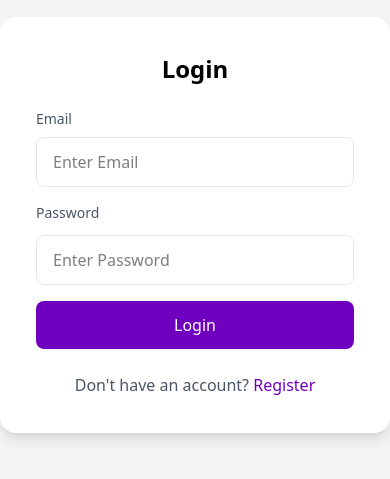
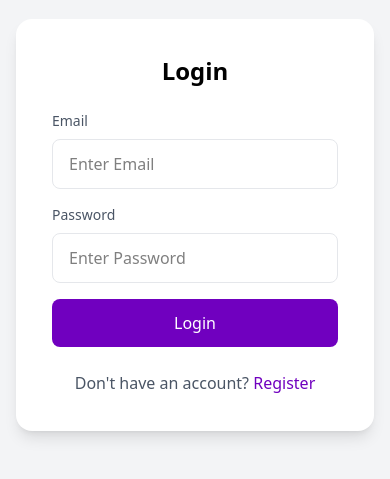
Before and after one commit to Renish437/blogify, a React (Vite) app in the folder frontend/: page /login in a window 390 px wide. Shown: the part 197-676 px from the top of the page. Built offline with nearby package versions, Linux system fonts and the light colour scheme; no server answers.

Commit message:
login-done

```diff
--- a/frontend/src/App.jsx
+++ b/frontend/src/App.jsx
@@ -10,6 +10,8 @@ import MyBlogs from "./components/account/MyBlogs";
 import ChangePasword from "./components/account/ChangePasword";
 import FavBlog from "./components/account/FavBlog";
 import { Toaster } from "react-hot-toast";
+import RequireAuth from "./components/common/RequireAuth";
+import GuestRoute from "./components/common/GuestRoute";
 // import { Toaster } from 'react-hot-toast';
 
 const App = () => {
@@ -17,11 +19,25 @@ const App = () => {
         <BrowserRouter>
             <Routes>
                 <Route path="/" element={<Home />} />
-                <Route path="/login" element={<Login />} />
-                <Route path="/register" element={<Register />} />
-                <Route path="/profile" element={<Profile />} />
+                <Route path="/login" element={
+                    <GuestRoute>
+                        <Login />
+                    </GuestRoute>
+                } />
+                <Route path="/register" element={
+                    <GuestRoute>
+                        <Register />
+                    </GuestRoute>
+                } />
+
                 <Route path="/blogs" element={<Blog />} />
                 <Route path="/detail" element={<Detail />} />
+
+                 <Route path="/profile" element={
+                    <RequireAuth>
+                        <Profile />
+                    </RequireAuth>
+                 } />
                 <Route path="/my-blogs" element={<MyBlogs />} />
                 <Route path="/change-password" element={<ChangePasword />} />
                 <Route path="/saved-blogs" element={<FavBlog />} />
--- a/frontend/src/components/common/Config.jsx
+++ b/frontend/src/components/common/Config.jsx
@@ -1,3 +1,7 @@
 export const apiUrl = import.meta.env.VITE_API_URL;
-const userInfo = localStorage.getItem("user-blog");
-export const token = userInfo ? JSON.parse(userInfo)?.token : null;
+
+
+export const token =()=>{
+   const userInfo= localStorage.getItem("blogifyUserToken");
+   return userInfo ? JSON.parse(userInfo).token :null;
+}
--- /dev/null
+++ b/frontend/src/components/common/GuestRoute.jsx
@@ -0,0 +1,13 @@
+import React, { useContext } from 'react'
+import { AuthContext } from '../context/Auth'
+import { Navigate } from 'react-router-dom';
+
+const GuestRoute = ({children}) => {
+    const {isLoggedIn} =useContext(AuthContext);
+    if(isLoggedIn()){
+        return <Navigate to={`/profile`}/>
+    }
+  return children;
+}
+
+export default GuestRoute
--- a/frontend/src/components/common/RequireAuth.jsx
+++ b/frontend/src/components/common/RequireAuth.jsx
@@ -6,7 +6,7 @@ const RequireAuth = ({ children }) => {
     const { user } = useContext(AuthContext);
 
     if (!user) {
-        return <Navigate to={`/account/login`} />;
+        return <Navigate to={`/login`} />;
     }
     return children;
 };
--- a/frontend/src/components/context/Auth.jsx
+++ b/frontend/src/components/context/Auth.jsx
@@ -1,22 +1,23 @@
 import { createContext, useState } from "react";
+import { token } from "../common/Config";
 
 export const AuthContext = createContext();
 
 export const AuthProvider = ({ children }) => {
-    const userInfo = localStorage.getItem("user-blog");
+    const userInfo = token();
     const [user, setUser] = useState(userInfo);
 
     const login = (user) => {
         setUser(user);
     };
-
+    const isLoggedIn = () => !!user;
     const logout = () => {
-        localStorage.removeItem("userInfo");
+        localStorage.removeItem("blogifyUserToken");
         setUser(null);
     };
 
     return (
-        <AuthContext.Provider value={{ user, logout, login }}>
+        <AuthContext.Provider value={{ user, logout, login,isLoggedIn }}>
             {children}
         </AuthContext.Provider>
     );
--- a/frontend/src/components/pages/Login.jsx
+++ b/frontend/src/components/pages/Login.jsx
@@ -1,47 +1,134 @@
-import React from "react";
-import { Link } from "react-router-dom";
+import React, { useContext, useState } from "react";
+import { Link, useNavigate } from "react-router-dom";
+import { useForm } from "react-hook-form";
+ // your axios instance
+// optional: spinner component
+import instance from "../common/axiosConfig";
+import Loader from "../common/Loader";
+import toast from "react-hot-toast";
+import { AuthContext } from "../context/Auth";
 
 const Login = () => {
+    const {login} =useContext(AuthContext);
+  const [loading, setLoading] = useState(false);
+
+  const navigate = useNavigate();
+
+  const {
+    register,
+    handleSubmit,
+    formState: { errors },
+  } = useForm();
+
+  const loginUser = async (formData) => {
+    setLoading(true);
+
+    try {
+      const {data,success,message} = await instance.post("/users/login", formData);
+
+
+      if(success){
+        const userInfo = {
+            token:data.accessToken
+        }
+        localStorage.setItem("blogifyUserToken",JSON.stringify(userInfo))
+        login(userInfo)
+        toast.success(message)
+            // Redirect to dashboard or home
+      navigate("/profile");
+      }
+
+      // Optionally store the token
+    //   localStorage.setItem("accessToken", data.accessToken);
+
+    console.log(data);
+
+
+    } catch (err) {
+      const message = err.response?.data?.message || "Something went wrong";
+      toast.error(message)
+
+
+    } finally {
+      setLoading(false);
+    }
+  };
+
   return (
-        <div className="flex min-h-screen items-center justify-center bg-gray-100">
+    <div className="flex min-h-screen items-center justify-center bg-gray-100 px-4">
       <div className="w-full max-w-xl bg-white rounded-2xl shadow-lg p-9">
         <h2 className="text-2xl font-bold text-center mb-6">Login</h2>
-                <form className="space-y-4">
+
+
+
+        <form onSubmit={handleSubmit(loginUser)} className="space-y-4">
+          {/* Email */}
           <div>
-                        <label
-                            className="block text-sm font-medium text-gray-600 mb-2"
-                            htmlFor=""
-                        >
+            <label className="block text-sm font-medium text-gray-600 mb-2">
               Email
             </label>
             <input
+              type="email"
+               {...register("email", {
+                required: "The email field is required",
+                pattern: {
+                  value: /^[A-Z0-9._%+-]+@[A-Z0-9.-]+\.[A-Z]{2,}$/i,
+                  message: "Invalid email address",
+                },
+              })}
               placeholder="Enter Email"
-                            type="text"
-                            className={`focus:outline-none w-full border focus:ring-2 focus:ring-primary-color border-gray-200 py-3 px-4 rounded-lg`}
+              className={`w-full border border-gray-200 py-3 px-4 rounded-lg focus:outline-none  ${
+                errors.email && "border-red-400"
+              }`}
             />
+            {errors.email && (
+              <p className="text-red-400 text-sm">{errors.email.message}</p>
+            )}
           </div>
+
+          {/* Password */}
           <div>
-                        <label
-                            className="block text-sm font-medium text-gray-600 mb-2"
-                            htmlFor=""
-                        >
+            <label className="block text-sm font-medium text-gray-600 mb-2">
               Password
             </label>
             <input
+              type="password"
+               {...register("password", {
+                required: "The password field is required",
+                minLength: {
+                  value: 5,
+                  message: "The password must be atleast 5 characters.",
+                },
+              })}
               placeholder="Enter Password"
-                            type="password"
-                            className={`focus:outline-none w-full border mt-1 focus:ring-2 focus:ring-primary-color  border-gray-200 py-3 px-4 rounded-lg`}
+              className={`w-full border border-gray-200 py-3 px-4 rounded-lg focus:outline-none  ${
+                errors.password && "border-red-400"
+              }`}
             />
+            {errors.password && (
+              <p className="text-red-400 text-sm">{errors.password.message}</p>
+            )}
           </div>
-                    <button className="focus:outline-none w-full text-white bg-primary-color py-3 px-4 rounded-lg hover:bg-secondary-color transition">
-                        Login
+
+          {/* Submit Button */}
+          <button
+            type="submit"
+            disabled={loading}
+            className="w-full py-3 px-4 bg-primary-color cursor-pointer text-white rounded-lg flex justify-center items-center  transition"
+          >
+            {loading && (
+             <Loader/>
+            )}
+            {loading ? "Logging in..." : "Login"}
           </button>
         </form>
+
+        {/* Footer */}
         <p className="text-center text-md text-gray-600 mt-6">
           Don't have an account?{" "}
           <Link
-                        to={`/register`}
-                        className="text-md text-primary-color hover:underline font-medium"
+            to="/register"
+            className="text-primary-color hover:underline cursor-pointer font-medium"
           >
             Register
           </Link>
--- a/frontend/src/components/pages/Register.jsx
+++ b/frontend/src/components/pages/Register.jsx
@@ -153,7 +153,7 @@ const Register = () => {
          <button
             type="submit"
             disabled={loading} // disable button while loading
-            className="w-full py-3 px-4 bg-primary-color text-white font-semibold rounded-lg shadow-md transition hover:bg-secondary-color active:bg-primary-color flex items-center justify-center"
+            className="w-full py-3 px-4 cursor-pointer bg-primary-color text-white font-semibold rounded-lg shadow-md transition  active:bg-primary-color flex items-center justify-center"
           >
             {loading ? (
            < Loader/>
--- a/frontend/src/main.jsx
+++ b/frontend/src/main.jsx
@@ -2,9 +2,12 @@ import { StrictMode } from "react";
 import { createRoot } from "react-dom/client";
 import "./index.css";
 import App from "./App.jsx";
+import { AuthProvider } from "./components/context/Auth.jsx";
 
 createRoot(document.getElementById("root")).render(
     <StrictMode>
+        <AuthProvider>
         <App />
+        </AuthProvider>
     </StrictMode>
 );
```
Also changed, not shown: frontend/src/components/account/Sidebar.jsx (+7 -2 lines), frontend/src/components/common/Header.jsx (+21 -4 lines). Lines whose indentation alone changed are shown as unchanged.
